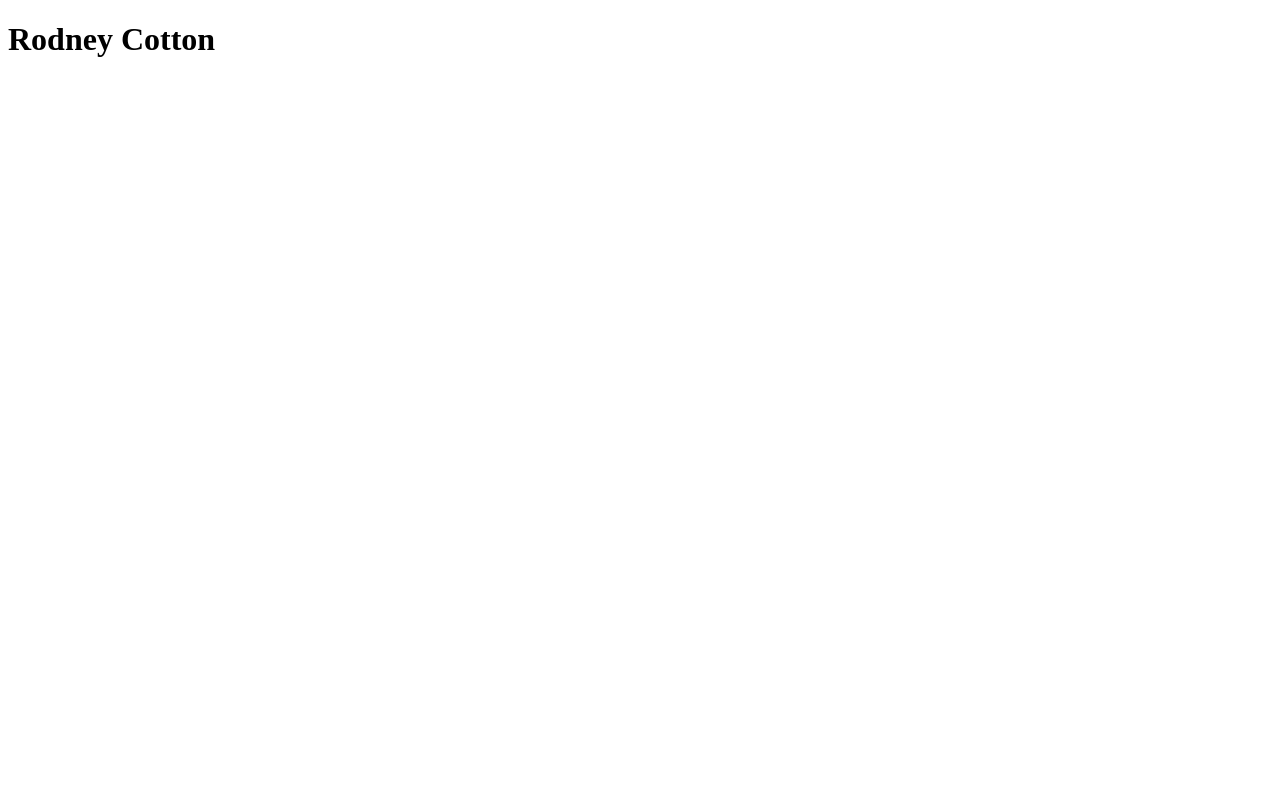
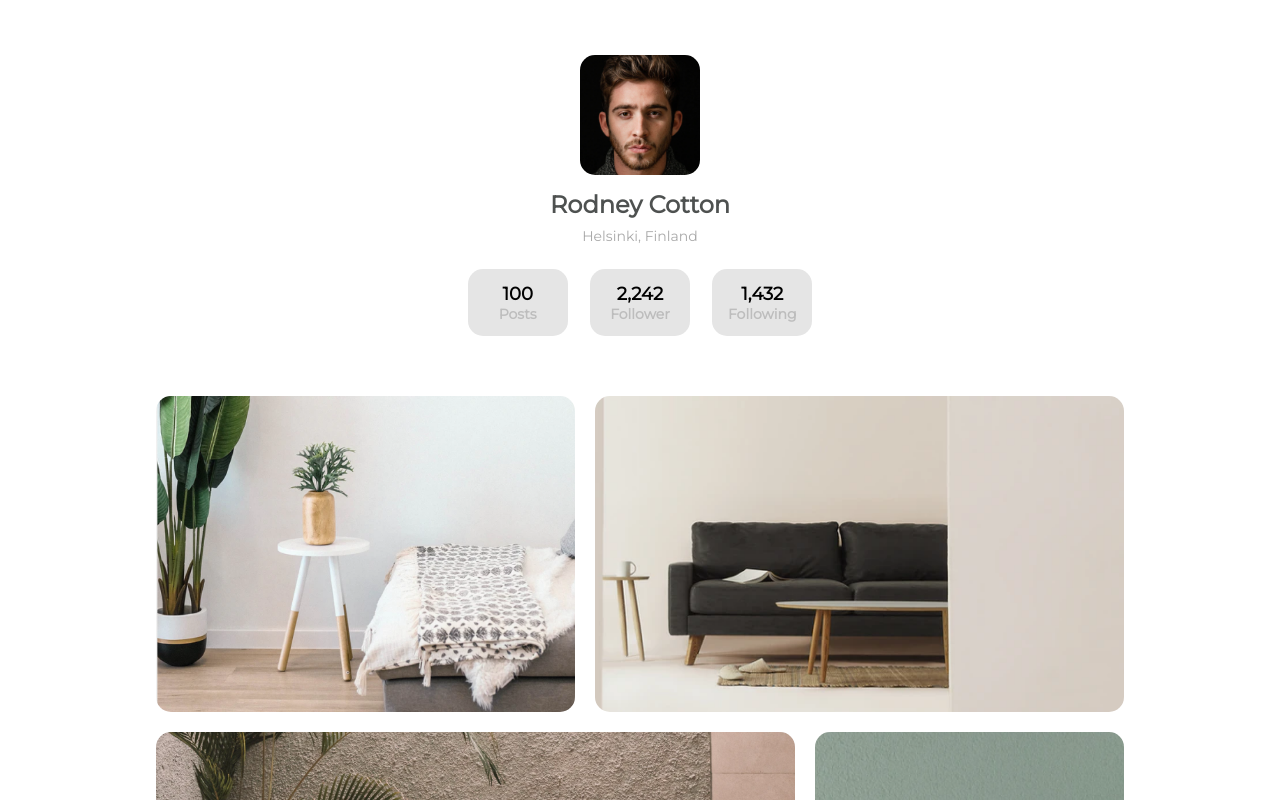
Before and after one commit to Teshell/my-gallery, a plain HTML site: page index.html in a window 1280 px wide. Shown: the top 800 px of the page. Drawn offline with Linux system fonts and the light colour scheme.

Commit message:
make it better

```diff
--- a/assets/css/style.css
+++ b/assets/css/style.css
@@ -0,0 +1,152 @@
+@import url("https://fonts.googleapis.com/css2?family=Montserrat&display=swap");
+
+:root {
+  --primary-color: #4e5150;
+}
+
+*,
+::before,
+::after {
+  margin: 0;
+  padding: 0;
+  box-sizing: border-box;
+}
+
+body {
+  font-family: Montserrat;
+}
+
+.container {
+  max-width: 969px;
+  margin: 55px auto;
+}
+
+/* PROFILE-DETAILS */
+.profile-infos {
+  width: 100%;
+  display: flex;
+  justify-content: center;
+  align-items: center;
+  flex-direction: column;
+}
+
+.profile-photo {
+  width: 120px;
+  height: 120px;
+  border-radius: 15px;
+}
+
+.profile-name {
+  font-size: 24px;
+  color: var(--primary-color);
+  margin: 15px 0 8px 0;
+}
+
+.profile-location {
+  font-size: 14px;
+  color: #a9a9a9;
+}
+
+.profile-details {
+  width: 367px;
+  display: flex;
+  justify-content: space-around;
+  margin-top: 24px;
+}
+
+.profile-details-info {
+  width: 100px;
+  height: 67px;
+  background: #e5e5e5;
+  border-radius: 15px;
+  display: flex;
+  justify-content: center;
+  align-items: center;
+  flex-direction: column;
+}
+
+.profile-following-info-1 {
+  font-weight: 600;
+  font-size: 18px;
+}
+
+.profile-following-info-2 {
+  font-weight: 600;
+  font-size: 14px;
+  color: #bdbdbd;
+}
+
+/* GALLERY */
+.gallery {
+  display: grid;
+  grid-template-columns: repeat(9, 1fr);
+  grid-template-rows: repeat(10, 5vw);
+  grid-gap: 15px;
+  gap: 20px;
+  margin-top: 60px;
+}
+
+.gallery__img {
+  width: 100%;
+  height: 100%;
+  border-radius: 15px;
+  object-fit: cover;
+}
+
+.gallery__item--1 {
+  grid-column-start: 1;
+  grid-column-end: 5;
+  grid-row-start: 1;
+  grid-row-end: 5;
+}
+
+.gallery__item--2 {
+  grid-column-start: 5;
+  grid-column-end: 10;
+  grid-row-start: 1;
+  grid-row-end: 5;
+}
+
+.gallery__item--3 {
+  grid-column-start: 1;
+  grid-column-end: 7;
+  grid-row-start: 5;
+  grid-row-end: 10;
+}
+
+.gallery__item--4 {
+  grid-column-start: 7;
+  grid-column-end: 10;
+  grid-row-start: 5;
+  grid-row-end: 15;
+}
+
+.gallery__item--5 {
+  grid-column-start: 1;
+  grid-column-end: 4;
+  grid-row-start: 10;
+  grid-row-end: 15;
+}
+
+.gallery__item--6 {
+  grid-column-start: 4;
+  grid-column-end: 7;
+  grid-row-start: 10;
+  grid-row-end: 15;
+}
+
+/* FOOTER */
+footer p {
+  text-align: center;
+  font-family: Montserrat;
+  font-size: 14px;
+  margin: 100px 0 24px 0;
+  color: #a9a9a9;
+}
+
+/* MOBILE */
+@media screen and (max-width: 1004px) {
+  .container {
+    width: 95%;
+  }
+}
--- a/index.html
+++ b/index.html
@@ -10,6 +10,58 @@
     <title>My Gallery</title>
   </head>
   <body>
-    <h1>Rodney Cotton</h1>
+    <div class="container">
+      <header class="profile-infos">
+        <img
+          class="profile-photo"
+          src="assets/images/profilePhoto.png"
+          alt=""
+        />
+        <h3 class="profile-name">Rodney Cotton</h3>
+        <p class="profile-location">Helsinki, Finland</p>
+
+        <div class="profile-details">
+          <div class="profile-details-info">
+            <p class="profile-following-info-1">100</p>
+            <p class="profile-following-info-2">Posts</p>
+          </div>
+
+          <div class="profile-details-info">
+            <p class="profile-following-info-1">2,242</p>
+            <p class="profile-following-info-2">Follower</p>
+          </div>
+
+          <div class="profile-details-info">
+            <p class="profile-following-info-1">1,432</p>
+            <p class="profile-following-info-2">Following</p>
+          </div>
+        </div>
+      </header>
+
+      <section class="gallery">
+        <figure class="gallery__item gallery__item--1">
+          <img class="gallery__img" src="assets/images/photo1.png" alt="" />
+        </figure>
+        <figure class="gallery__item gallery__item--2">
+          <img class="gallery__img" src="assets/images/photo2.png" alt="" />
+        </figure>
+        <figure class="gallery__item gallery__item--3">
+          <img class="gallery__img" src="assets/images/photo3.png" alt="" />
+        </figure>
+        <figure class="gallery__item gallery__item--4">
+          <img class="gallery__img" src="assets/images/photo_4.png" alt="" />
+        </figure>
+        <figure class="gallery__item gallery__item--5">
+          <img class="gallery__img" src="assets/images/photo6.png" alt="" />
+        </figure>
+        <figure class="gallery__item gallery__item--6">
+          <img class="gallery__img" src="assets/images/photo5.png" alt="" />
+        </figure>
+      </section>
+    </div>
+
+    <footer>
+      <p>Created by <strong>Zinedine Hamadi</strong> - devChallenge.io</p>
+    </footer>
   </body>
 </html>
```
